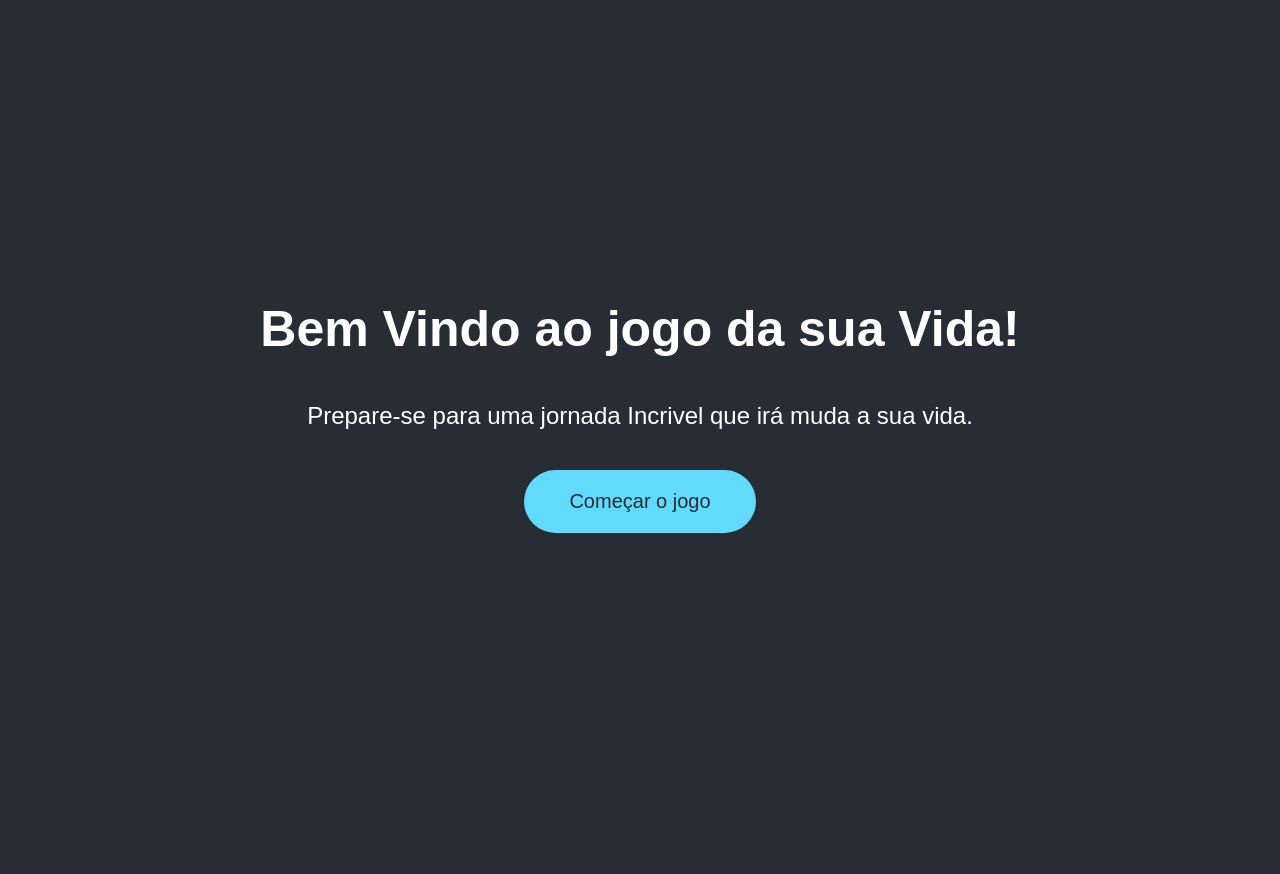
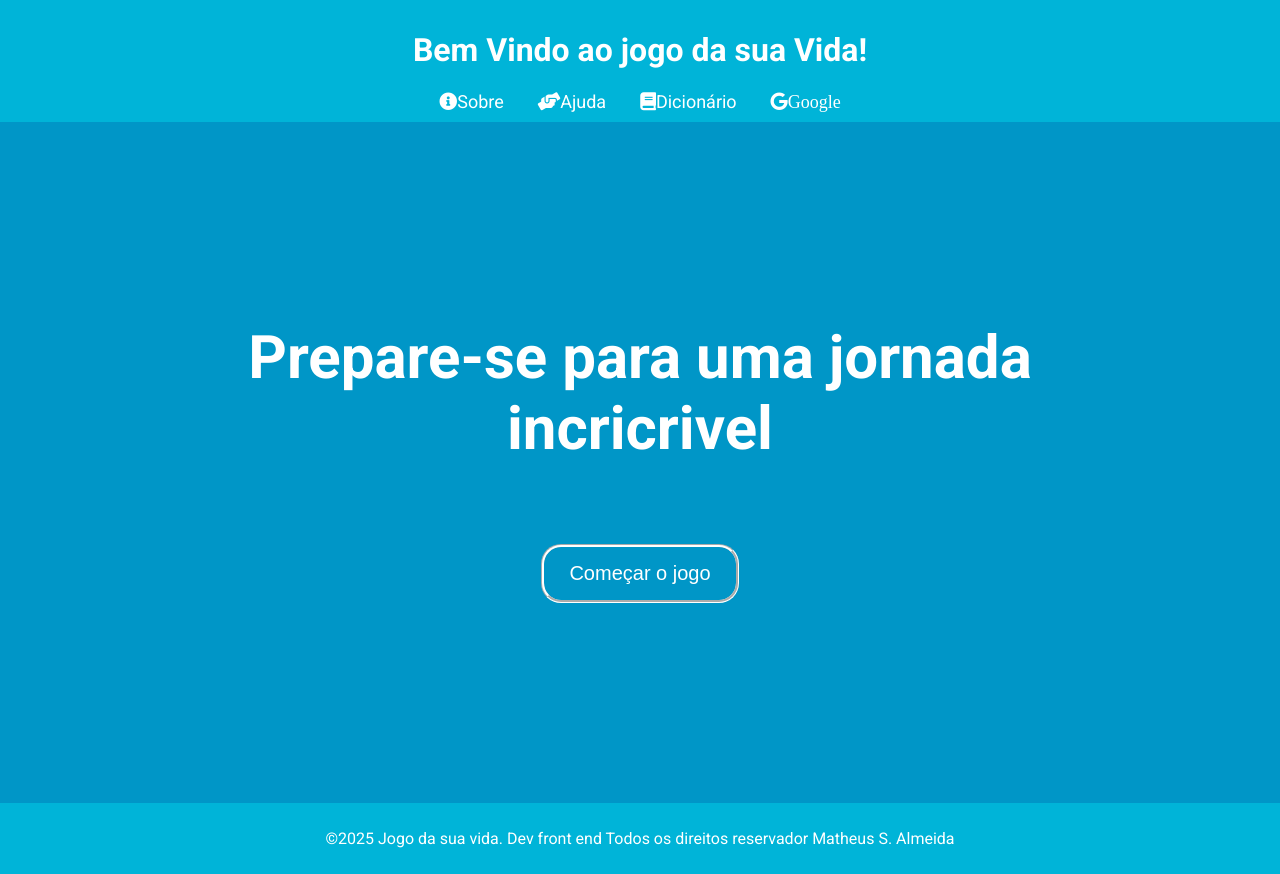
Before and after one commit to matheusalmeida19/devFrontEnd, a plain HTML site: page index.html in a window 1280 px wide. Before the commit the page ends 800 px from the top, so only its background shows below. Drawn offline with Linux system fonts and the light colour scheme.

Commit message:
codigo matheus siqueira almeida

```diff
--- a/index.html
+++ b/index.html
@@ -3,12 +3,31 @@
 <head>
     <meta charset="UTF-8">
     <meta name="viewport" content="width=device-width, initial-scale=1.0">
+    <link rel="preconnect" href="https://fonts.googleapis.com">
+    <link href="https://fonts.googleapis.com/css2?family=Roboto:ital,wght@0,100..900;1,100..900&display=swap" rel="stylesheet">
+    <link rel="stylesheet" href="https://cdnjs.cloudflare.com/ajax/libs/font-awesome/5.15.3/css/all.min.css">
     <link rel="stylesheet" href="style.css">
     <title>Tela Inicial</title>
 </head>
 <body>
-   <h1>Bem Vindo ao jogo da sua Vida!</h1>
-   <p>Prepare-se para uma jornada Incrivel que irá muda a sua vida.</p>
-   <button onclick="startgame()">Começar o jogo</button>
+    <header>
+        <h1>Bem Vindo ao jogo da sua Vida!</h1>
+   <nav>
+    <a href="sobre"><i class="fas fa-info-circle"></i>Sobre</a>
+    <a href="Ajuda"><i class="fas fa-hands-helping"></i>Ajuda</a>
+    <a href="Dicionário.html"><i class="fas fa-book"></i>Dicionário</a>
+    <a href="https://www.google.com.br/?hl=pt-BR"><i class="fab fa-google">Google</i></a>
+</nav>
+    </header>
+   <main>
+    <p>Prepare-se para uma jornada incricrivel</p>
+    <button onclick="startgame()">Começar o jogo</button>
+   </main>
+
+   <footer>
+    <p>&copy;2025 Jogo da sua vida. Dev front end
+        Todos os direitos reservador Matheus S. Almeida
+    </p>
+   </footer>
 </body>
 </html>
--- a/style.css
+++ b/style.css
@@ -1,36 +1,57 @@
-body
-{
-display:flex;/*layout flexivel*/
-flex-direction: column;
-justify-content: center;
-align-items: center;
-height: 100vh;
-margin:0;
-background-color: #282c34;/*plano de fundo */
-color:white;/*cor de Texto*/
-font-family: Arial, Helvetica, sans-serif;
+body{
+font-family: 'Roboto', sans-serif;
+margin: 0;
+padding: 0;
 text-align: center;
+background-color: #0096c7
+
+}
+header{
+    background-color: #00b4d8;
+    color: white;
+    padding: 10px 0;
 }
 
-h1
-{
-font-size: 50px;
-margin-bottom: 20px;
+nav{
+    margin: 0;
 }
 
-p
-{
-font-size: 1.5em;
-margin-bottom: 40px;
+nav a{
+    color: white;
+    text-decoration: none;
+    padding: 0 15px;
+    font-size: 18px;
 }
 
-button
-{
-    padding: 20px 45px;
+nav a:hover{
+    text-decoration: underline;
+}
+
+main{
+    margin: 200px;
+    color: white;
+    font-size: 60px;
+    font-weight: bold;
+}
+
+button{
+    padding: 15px 25px;
     font-size: 20px;
-    color: #282c34;
-    background-color: #61dafb;
-    border: none;
-    border-radius: 80px;
+    color: white;
+    background-color: #0096c7;
+    border: 3px groove white;
+    border-radius: 20px;
+    cursor: pointer;
+    transition: background-color 0.3s, transform 0.2s;
 
 }
+
+footer{
+    background-color: #00b4d8;
+    color: white;
+    padding: 10px 0;
+    position: relative;
+    bottom: 0;
+    width: 100%;
+    text-align: center;
+}
```
